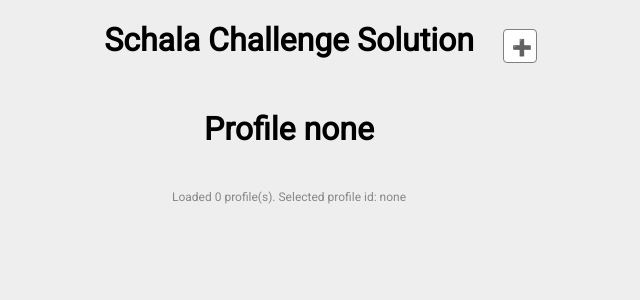
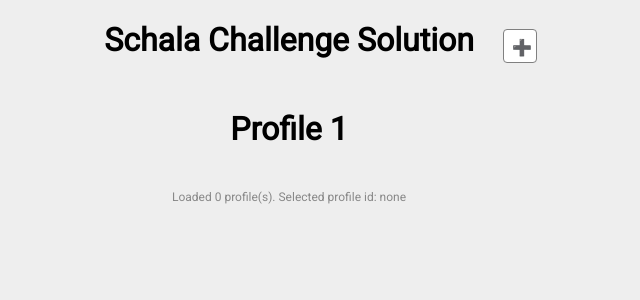
Before and after one commit to sawalls/rivet-code-challenge, a React (Create React App) app: page /profile/1 in a window 1280 px wide. Shown: the top 300 px of the page, without its empty margins (351-991 px from the left). Built offline with nearby package versions, Linux system fonts and the light colour scheme; no server answers.

Commit message:
started using react-router for profiles

```diff
--- a/src/features/profile/profileSlice.ts
+++ b/src/features/profile/profileSlice.ts
@@ -1,7 +1,8 @@
 import { createAsyncThunk, createSlice } from '@reduxjs/toolkit'
+import { isArray } from 'lodash'
+
 import { ProfileState, makeFakeUserList } from './profileUtils'
 import { RootState } from '../../store';
-import { isArray } from 'lodash'
 
 const initialState = {
   profiles: [],
@@ -34,6 +35,7 @@ async function returnNetworkProfiles() {
 }
 
 async function returnNetworkProfile(id: number) {
+  // I think this might not be the case, but in imaginary-land, the full profile is bigger than the profile returned by /profiles
   const profiles = await fetch("https://codechallenge.rivet.work/api/v1/profile/{number}", {
     headers: {
       "token": process.env.REACT_APP_API_TOKEN || ''
@@ -53,13 +55,13 @@ async function returnNetworkProfile(id: number) {
 }
 
 
-export const fetchProfiles = createAsyncThunk('users/fetchUsers', () => {
+export const fetchProfiles = createAsyncThunk('users/fetchProfiles', () => {
   //return returnFakeProfiles();
   return returnNetworkProfiles();
 })
 
 
-export const fetchProfile = createAsyncThunk('users/fetchUser', (id: number) => {
+export const fetchProfile = createAsyncThunk('users/fetchProfile', (id: number) => {
   return returnNetworkProfile(id);
 })
 
--- a/src/index.tsx
+++ b/src/index.tsx
@@ -19,7 +19,7 @@ const router = createBrowserRouter([
     children: [{
       path: "/",
       index: true,
-      element: <ProfileList />
+      element: <ProfileList />,
     },{
       path: "/profile/:id",
       element: <Profile />
--- a/src/routes/ProfileList.tsx
+++ b/src/routes/ProfileList.tsx
@@ -13,6 +13,7 @@ const ProfileList = () => {
     <Stack spacing={1} sx={{textAlign: 'left'}}>
       { profiles.length > 0 && profiles.map((profile)=>(
         <Link to={`/profile/${profile.id}`} onClick={()=>dispatch(setActiveProfile(profile.id))}>
+          {/* TODO: switch this from an onClick so that it happens w/ forward and backward in browser */}
           <Box sx={{ backgroundColor: 'white',
                     borderRadius: '4px',
                     overflow: 'hidden',
@@ -28,4 +29,6 @@ const ProfileList = () => {
   )
 }
 
+// TODO: figure out how to integrate react-router Loader with profileList slice
+
 export default ProfileList;
--- a/src/routes/profile.tsx
+++ b/src/routes/profile.tsx
@@ -1,19 +1,18 @@
 import { useSelector, useDispatch } from "react-redux";
 import { useParams } from "react-router-dom";
 
-import { currentProfile, setActiveProfile, } from "../features/profile/profileSlice";
+import { setActiveProfile, } from "../features/profile/profileSlice";
 
 function Profile () {
-    const current = useSelector(currentProfile);
     const dispatch = useDispatch();
     const {id: routed_profile_id} = useParams();
 
     console.log('routed_profile_id', routed_profile_id);
-    //dispatch(setActiveProfile(routed_profile_id));
+    dispatch(setActiveProfile(routed_profile_id));
 
     return (
         <div>
-            <h1>Profile {current?.id ? current.id : 'none'}</h1>
+            <h1>Profile {routed_profile_id ? routed_profile_id : 'none'}</h1>
         </div>
     );
 }
--- a/src/routes/root.tsx
+++ b/src/routes/root.tsx
@@ -4,7 +4,6 @@ import { Outlet } from "react-router-dom";
 import store from '../store';
 import { Status } from '../features/profile/Status';
 import { fetchProfiles } from '../features/profile/profileSlice';
-import ProfileList from './ProfileList';
 
 function Root() {
     function handleClickAdd() {
```
Also changed, not shown: src/features/profile/ProfileShow.tsx (+11 -6 lines).
